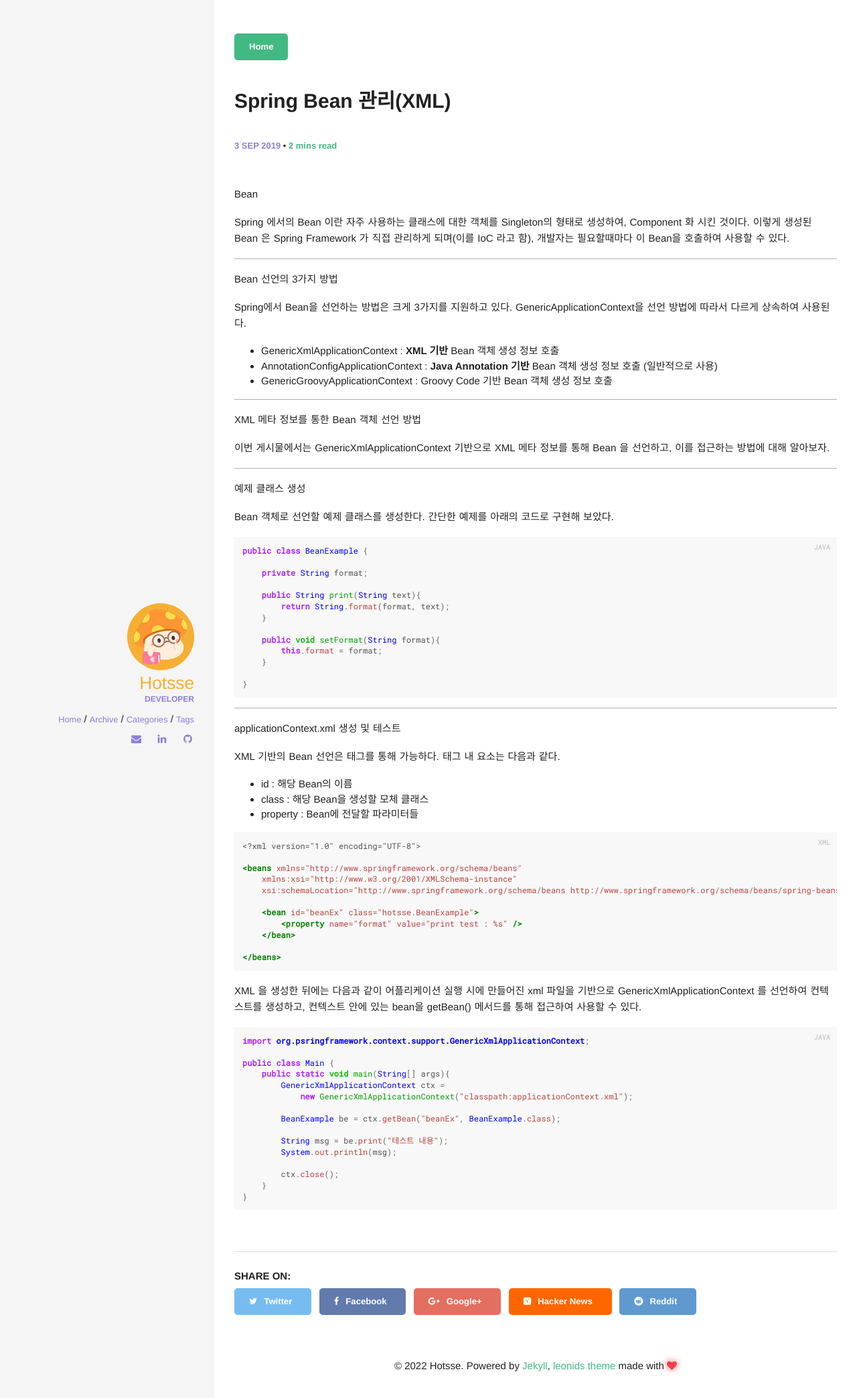
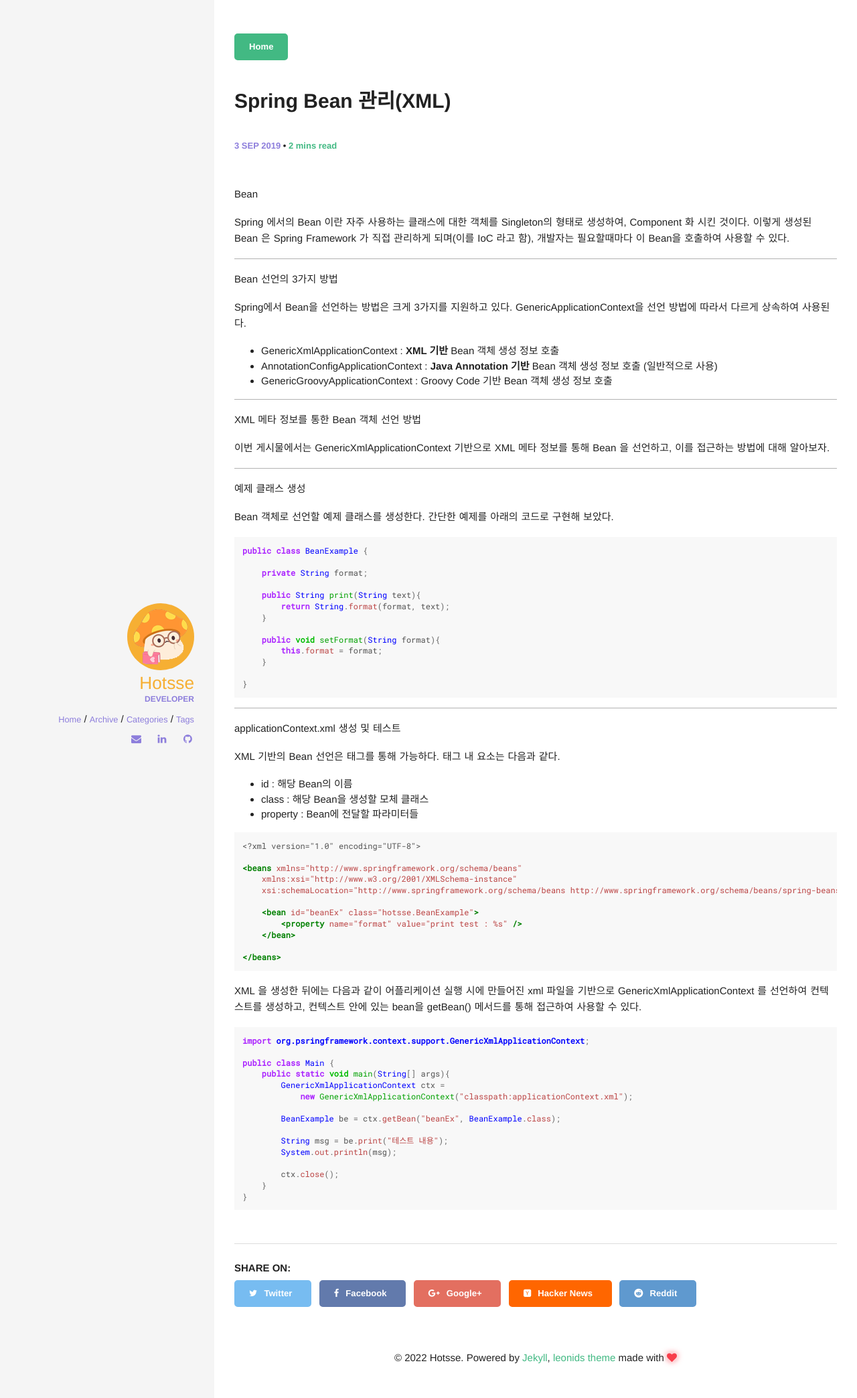
Before and after one commit to Hotsse/hotsse.github.io, a Jekyll site: the page built from _posts/2019-09-03-Spring Bean(XML).md, in a window 1280 px wide. Shown: the top 2088 px of the page at 67% size. Built offline with Jekyll 4.4.1, drawn with Linux system fonts in a browser that asks for light colours; comment, search, counter and statistics services are not loaded.

Commit message:
Update 2019-09-03-Spring Bean(XML).md

````diff
--- a/_posts/2019-09-03-Spring Bean(XML).md
+++ b/_posts/2019-09-03-Spring Bean(XML).md
@@ -33,7 +33,7 @@
 
 Bean 객체로 선언할 예제 클래스를 생성한다. 간단한 예제를 아래의 코드로 구현해 보았다.
 
-{% highlight java %}
+``` java
 public class BeanExample {
 
     private String format;
@@ -47,7 +47,7 @@
     }
 
 }
-{% endhighlight %}
+```
 
 -------------
 
@@ -58,7 +58,7 @@
 - class : 해당 Bean을 생성할 모체 클래스
 - property : Bean에 전달할 파라미터들
 
-{% highlight xml %}
+``` xml
 <?xml version="1.0" encoding="UTF-8">
 
 <beans xmlns="http://www.springframework.org/schema/beans"
@@ -70,11 +70,11 @@
     </bean>
 
 </beans>
-{% endhighlight %}
+```
 
 XML 을 생성한 뒤에는 다음과 같이 어플리케이션 실행 시에 만들어진 xml 파일을 기반으로 GenericXmlApplicationContext 를 선언하여 컨텍스트를 생성하고, 컨텍스트 안에 있는 bean을 getBean() 메서드를 통해 접근하여 사용할 수 있다.
 
-{% highlight java %}
+``` java
 import org.psringframework.context.support.GenericXmlApplicationContext;
 
 public class Main {
@@ -90,4 +90,4 @@
         ctx.close();
     }
 }
-{% endhighlight %}
+```
````
